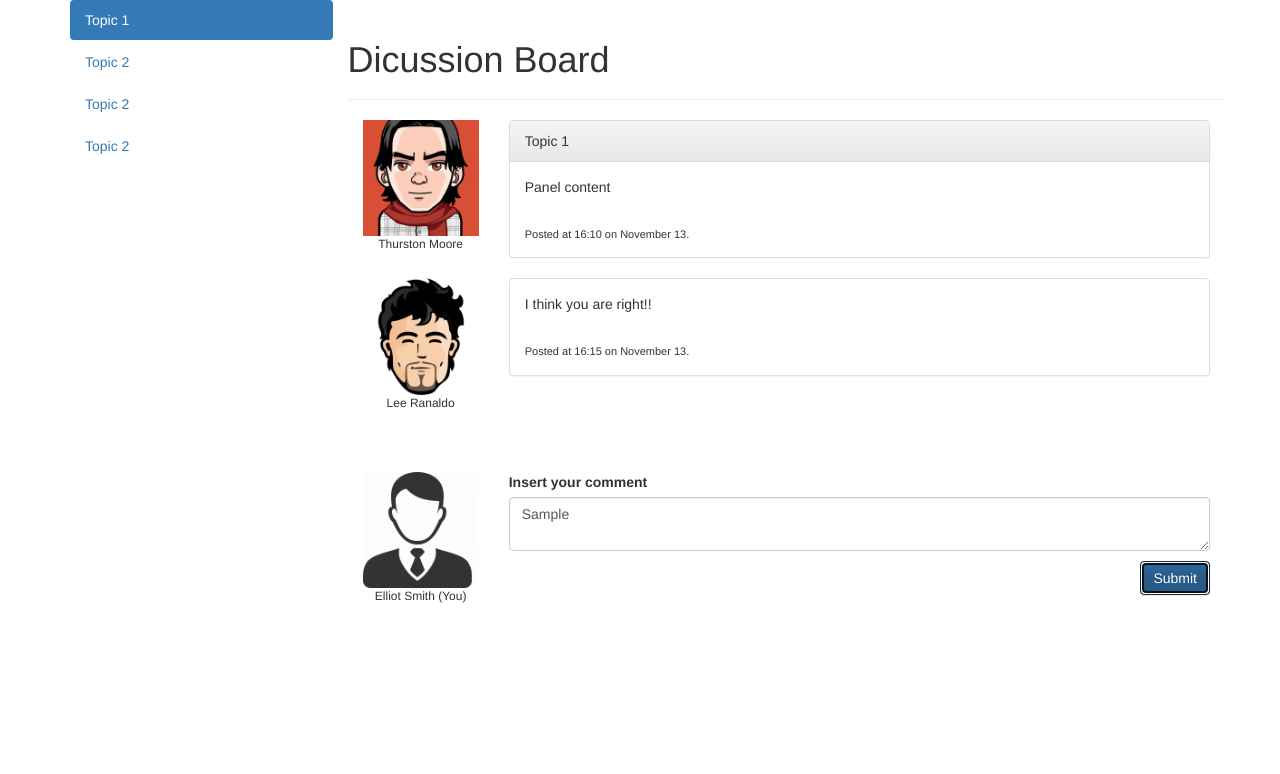
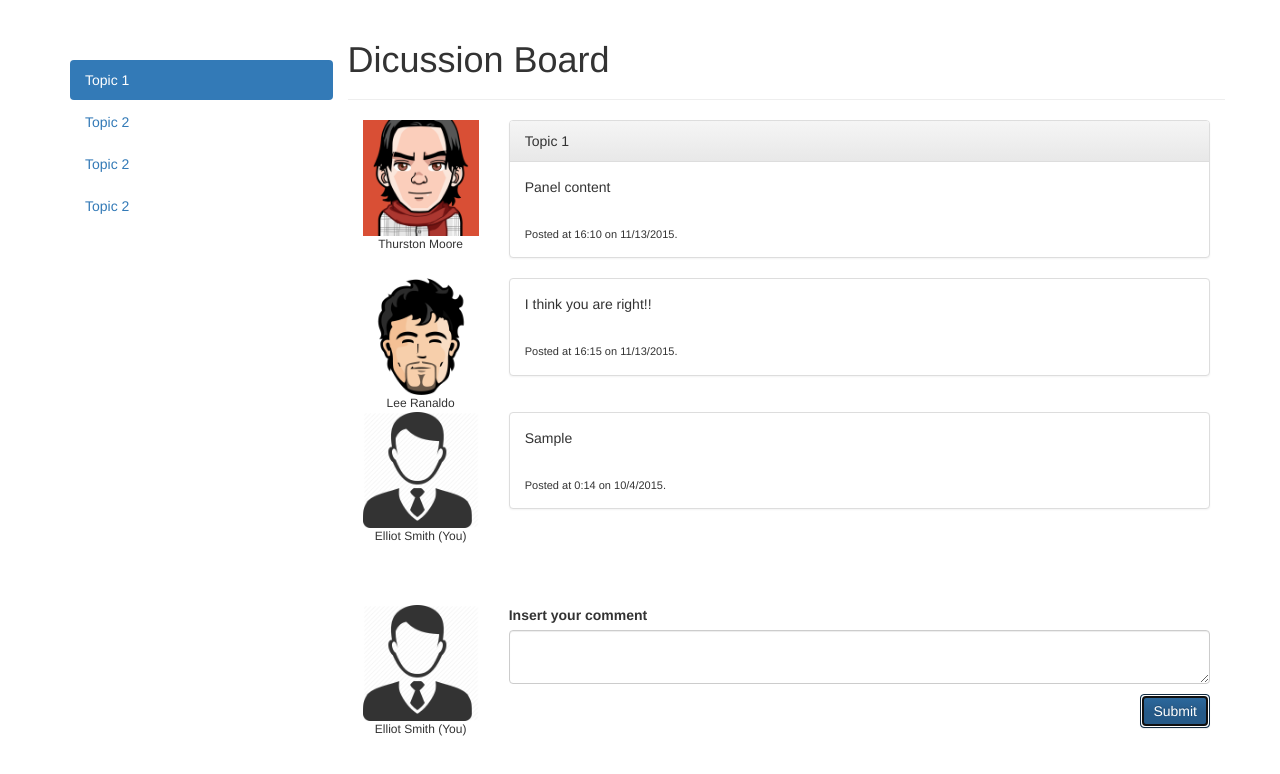
Before and after one commit to g2minhle/CSC318_P4, a website: page discussionBoard/index.html in a window 1280 px wide. Both pictures are taken after typing "Sample" into the empty fields and a click on the button "Submit". Drawn offline with nearby package versions, Linux system fonts and the light colour scheme.

Commit message:
now user can insert comments

```diff
--- a/discussionBoard/css/custom.css
+++ b/discussionBoard/css/custom.css
@@ -15,3 +15,7 @@
   text-align: center;
   font-size: 12px;
 }
+
+#sidebar{
+  margin-top: 60px;
+}
--- a/discussionBoard/index.html
+++ b/discussionBoard/index.html
@@ -28,8 +28,9 @@
           </div>
         </div>
 
+        <div id="post-list" class="post-list">
           <!-- Start post -->
-        <div class="row">
+          <div id="post-1" class="row">
             <figure class="user-avatar col-sm-2 user-avatar">
               <img src="images/avatar1.png" alt="">
               <figcaption>Thurston Moore</figcaption>
@@ -40,7 +41,7 @@
                 <div class="panel-body">
                   Panel content
                   <div class="post-footer">
-                  Posted at 16:10 on November 13.
+                    Posted at 16:10 on 11/13/2015.
                   </div>
                 </div>
               </div>
@@ -48,7 +49,7 @@
           </div>
           <!-- End Post -->
 
-        <div class="row">
+          <div id="post-2" class="row">
             <figure class="user-avatar col-sm-2 user-avatar">
               <img src="images/avatar3.png" alt="">
               <figcaption>Lee Ranaldo</figcaption>
@@ -58,35 +59,40 @@
                 <div class="panel-body">
                   I think you are right!!
                   <div class="post-footer">
-                  Posted at 16:15 on November 13.
+                    Posted at 16:15 on 11/13/2015.
                   </div>
 
                 </div>
               </div>
             </div>
           </div>
+        </div>
+
 
         <br /><br /><br />
         <div class="row">
           <figure class="user-avatar col-sm-2 user-avatar">
-            <img src="images/avatar2.png" alt="">
+            <img src="images/myAvatar.png" alt="">
             <figcaption>Elliot Smith (You)</figcaption>
           </figure>
           <div class="col-sm-10">
             <div class="form-group">
               <label for="">Insert your comment</label>
-              <textarea class="form-control"></textarea>
+              <textarea id="input-content" class="form-control"></textarea>
 
 
               <button id="submit" type="submit" class="btn btn-primary submit-button pull-right">Submit</button>
             </div>
           </div>
         </div>
+
+
       </main>
     </div>
   </div>
 
   <script src="bower_components/jquery/dist/jquery.js"></script>
   <script src="bower_components/bootstrap/dist/js/bootstrap.js"></script>
+  <script src="js/script.js"></script>
 </body>
 </html>
--- /dev/null
+++ b/discussionBoard/js/script.js
@@ -0,0 +1,26 @@
+$("#submit").on("click", function(e){
+  e.preventDefault();
+  var newPost = $("#post-2").clone();
+
+  var date = {
+    time: new Date().getHours() + ":" +
+         ((new Date().getMinutes() > 10) ? new Date().getMinutes()
+                                       : "0" + new Date().getMinutes()),
+    date: new Date().getMonth() + "/" +
+          new Date().getDay() + "/" +
+          new Date().getFullYear()
+  }
+
+  newPost.find(".panel-body").html(
+    $("#input-content").val() +
+    '<div class="post-footer">Posted at ' + date.time + ' on ' + date.date + '.</div>'
+  );
+
+  newPost.find("img").attr("src", "images/myAvatar.png");
+  newPost.find("figcaption").text("Elliot Smith (You)");
+
+
+  newPost.appendTo("#post-list");
+  $("#input-content").val("");
+
+});
```
Also changed, not shown: discussionBoard/images/myAvatar.png (renamed from discussionBoard/images/avatar2.png). Lines whose indentation alone changed are shown as unchanged.
